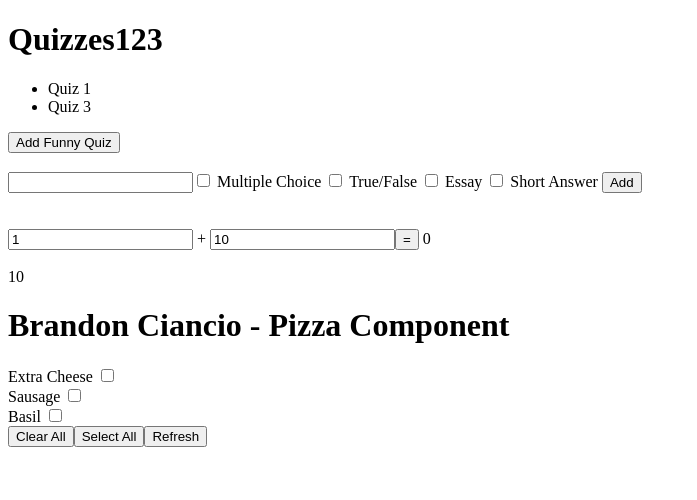
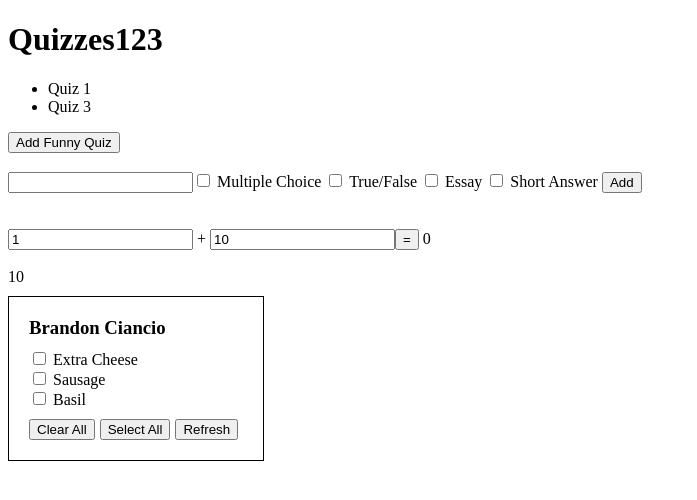
Before and after one commit to 2018-spring-mjs-th/week-two-a, an Angular app: page / in a window 1280 px wide. Shown: the top 500 px of the page, without its empty margins (0-697 px from the left). Built offline with nearby package versions, Linux system fonts and the light colour scheme.

Commit message:
+CSS/Simple changes

```diff
--- a/src/app/pizza-toppings/pizza-toppings.component.css
+++ b/src/app/pizza-toppings/pizza-toppings.component.css
@@ -0,0 +1,19 @@
+.bciancio-content {
+    border: 1px solid black;
+    margin: 10px 0px;
+    padding: 20px;
+    display: inline-block;
+}
+
+.bciancio-content h3 {
+    /* clockwise/compass: top, right, bottom left */
+    margin: 0px 0px 10px 0px;
+}
+
+.bciancio-content .button-container {
+    margin-top: 10px;
+}
+
+.bciancio-content .button-container button {
+    margin-right: 5px;
+}
--- a/src/app/pizza-toppings/pizza-toppings.component.html
+++ b/src/app/pizza-toppings/pizza-toppings.component.html
@@ -1,15 +1,19 @@
-<div>
-	<h1>
-		Brandon Ciancio  - Pizza Component
-	</h1>
+<div class="bciancio-content">
+	<h3>
+		Brandon Ciancio
+	</h3>
 	<div *ngFor="let to of topping_options">
 		<label>
+			<input type="checkbox" [(ngModel)]="to.checked">
 			{{ to.name }}
-			<input type="checkbox" [(ngModel)]="to.checked">
 		</label>
 	</div>
-	<button (click)="clearAllToppings()">Clear All</button>
-	<button (click)="selectAllToppings()">Select All</button>
-	<button (click)="refreshSelectedToppings()">Refresh</button>
-	<div>{{ selected_toppings }}</div>
+	<div class="button-container">
+		<button (click)="clearAllToppings()">Clear All</button>
+		<button (click)="selectAllToppings()">Select All</button>
+		<button (click)="refreshSelectedToppings()">Refresh</button>
+	</div>
+	<div>
+		{{ selected_toppings }}
+	</div>
 </div>
--- a/src/app/pizza-toppings/pizza-toppings.component.ts
+++ b/src/app/pizza-toppings/pizza-toppings.component.ts
@@ -18,9 +18,7 @@ export class PizzaToppingsComponent implements OnInit {
 	// Grab the Pizza Service
 	constructor(private pizza_service: PizzaToppingsService) { }
 
-
 	selected_toppings: string;
-
 	topping_options: PizzaTopping[];
 
 	// On init reference the pizza service and convert toppings to PizzaTopping object
```
